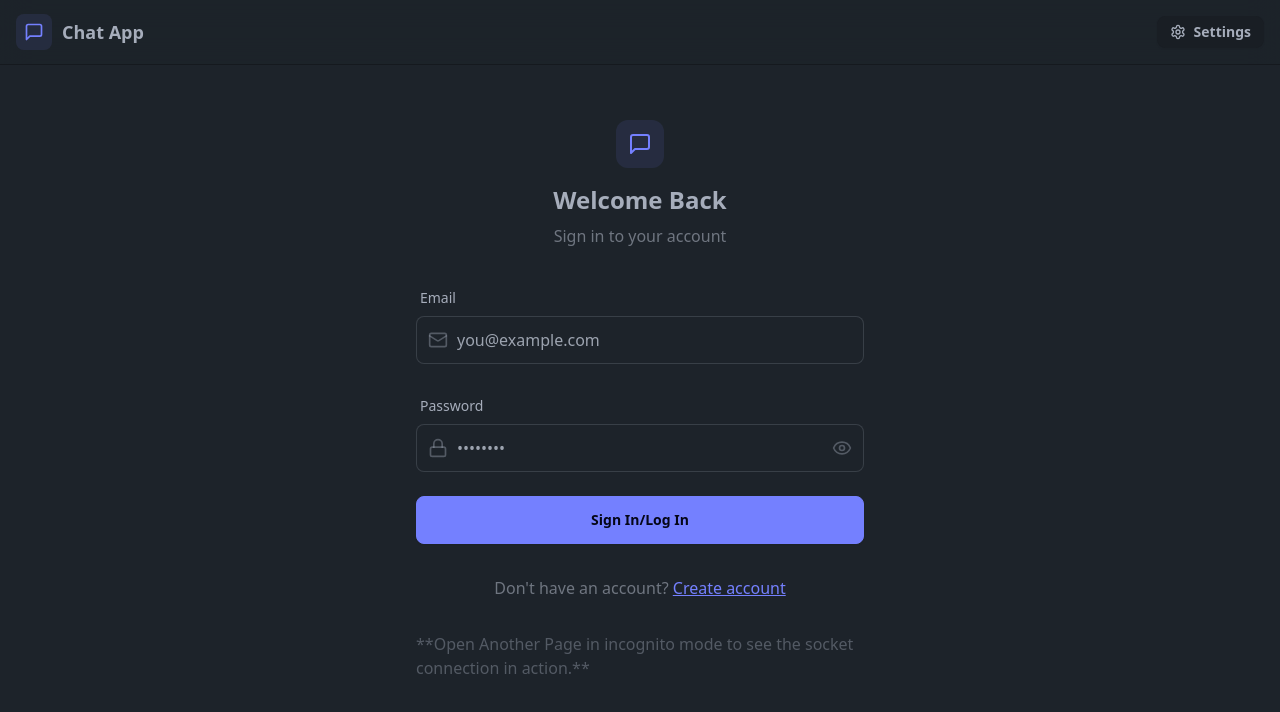
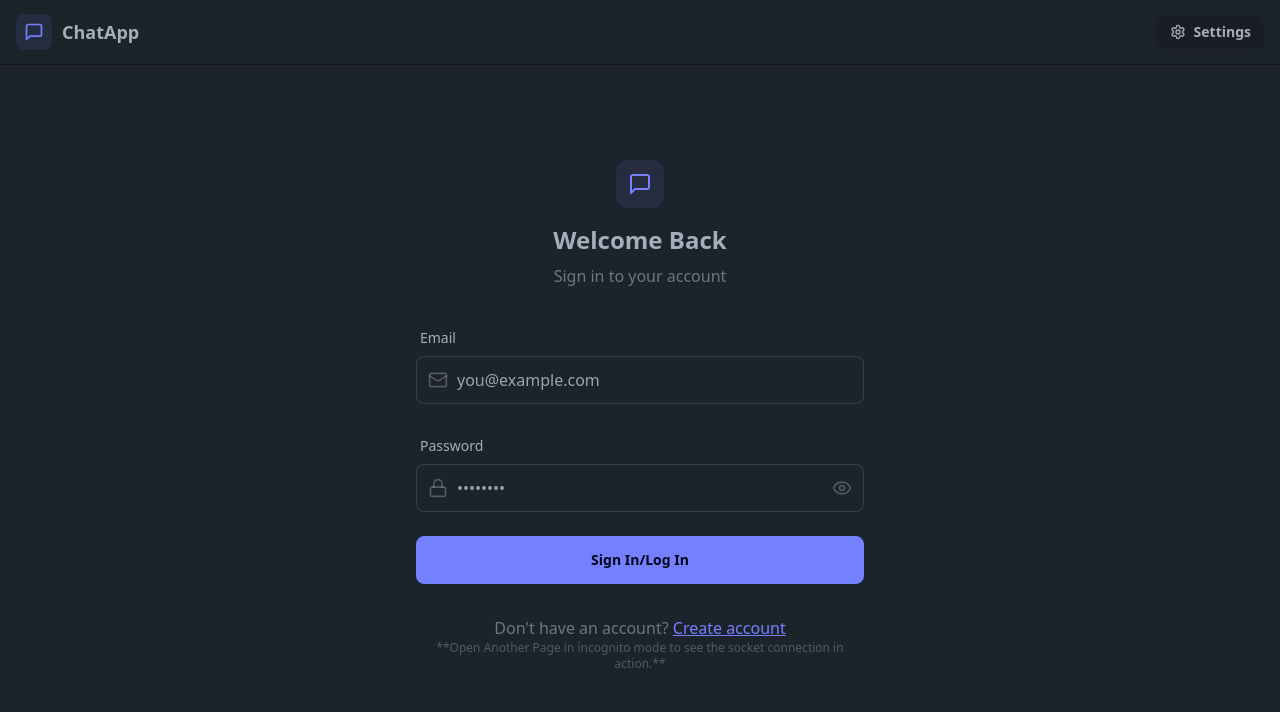
Before and after one commit to dpokk/zocket, a React (Vite) app in the folder frontend/: page /login in a window 1280 px wide. Shown: the top 712 px of the page. Built offline with nearby package versions, Linux system fonts and the light colour scheme; no server answers.

Commit message:
fix: fixed miscellaneous ui elements

```diff
--- a/frontend/src/components/Navbar.jsx
+++ b/frontend/src/components/Navbar.jsx
@@ -18,7 +18,7 @@ export const Navbar = () => {
               <div className="size-9 rounded-lg bg-primary/10 flex items-center justify-center">
                 <MessageSquare className="w-5 h-5 text-primary" />
               </div>
-              <h1 className="text-lg font-bold">Chat App</h1>
+              <h1 className="text-lg font-bold">ChatApp</h1>
             </Link>
           </div>
 
--- a/frontend/src/pages/LoginPage.jsx
+++ b/frontend/src/pages/LoginPage.jsx
@@ -19,11 +19,10 @@ const LoginPage = () => {
 
   return (
     <div className="h-screen grid lg:grid-cols-1">
-      {/* Left Side - Form */}
       <div className="flex flex-col justify-center items-center p-6 sm:p-12">
         <div className="w-full max-w-md space-y-8">
           {/* Logo */}
-          <div className="text-center mb-8">
+          <div className="text-center mb-8 pt-8">
             <div className="flex flex-col items-center gap-2 group">
               <div
                 className="w-12 h-12 rounded-xl bg-primary/10 flex items-center justify-center group-hover:bg-primary/20
@@ -104,10 +103,7 @@ const LoginPage = () => {
                 Create account
               </Link>
             </p>
-          </div>
-
-          <div className="text">
-            <p className="text-base-content/40">
+            <p className="text-base-content/40 text-xs">
               **Open Another Page in incognito mode to see the socket connection in action.**
             </p>
           </div>
```
